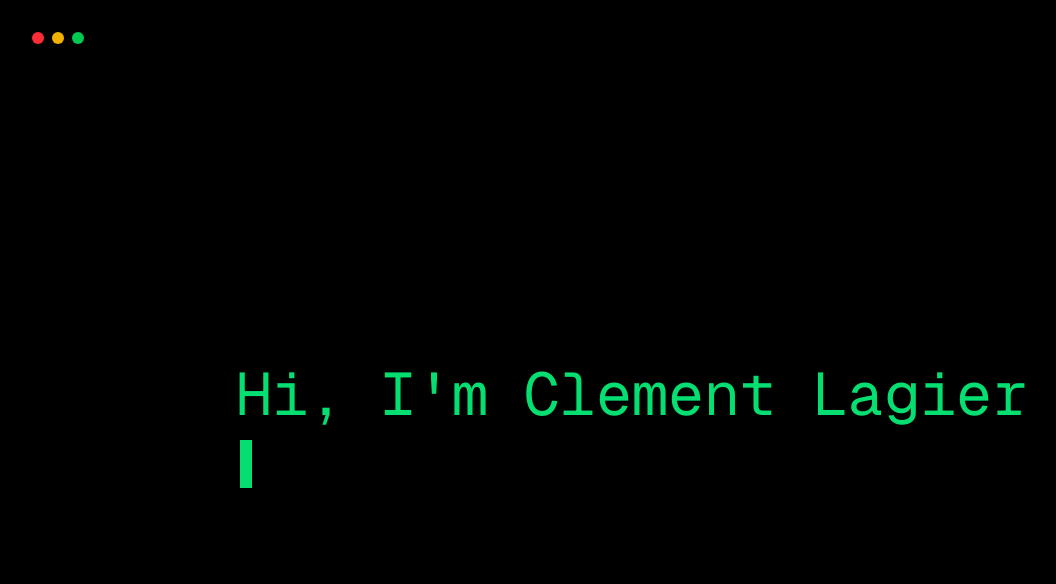
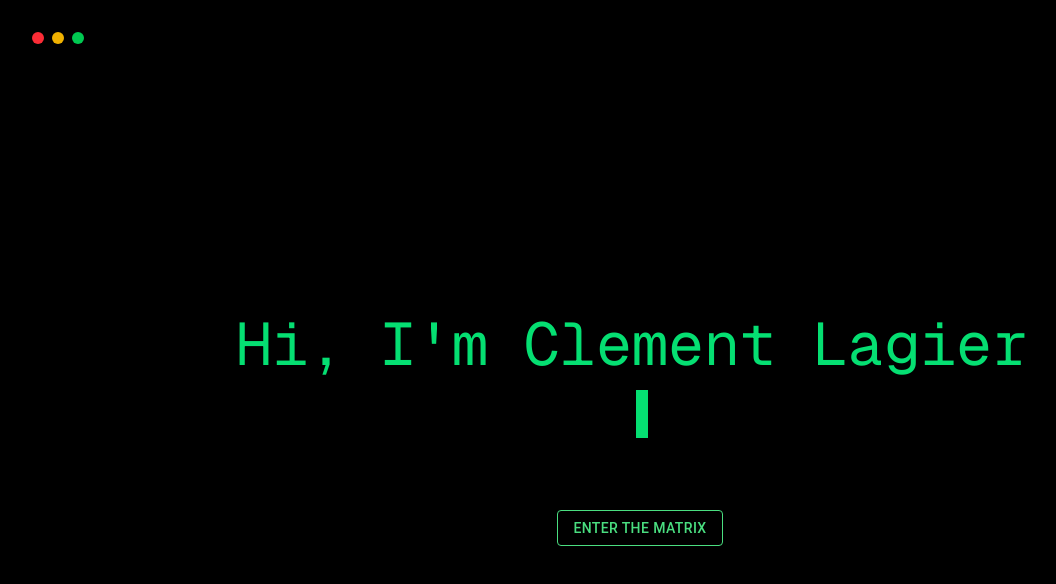
Before and after one commit to deadpanda-c/clementlagier.fr, a Next.js app: page / in a window 1280 px wide. Shown: the top 584 px of the page, without its empty margins (0-1056 px from the left). Built offline with nearby package versions, Linux system fonts and the light colour scheme.

Commit message:
[MOVE] Moved all the terminal affiliated components into a terminal folder

```diff
--- a/components/home-page.tsx
+++ b/components/home-page.tsx
@@ -1,15 +1,14 @@
 'use client';
 
-import TerminalHeader from '@/components/terminal-header';
-
-import TypingText from '@/components/typing-text';
+import TerminalHeader from '@/components/terminal/terminal-header';
+import TypingText from '@/components/terminal/typing-text';
+import CTAButton from '@/components/buttons/call-to-actions';
 
 
 const HomePage = () => {
   const lines = [
     { text: "Hi, I'm Clement Lagier", delay: 0, className: "text-4xl md:text-5xl lg:text-6xl" },
     { text: "I'm a software engineer", delay: 2000, className: "text-2xl md:text-3xl lg:text-4xl mt-4" },
-    // Add more lines here as needed
   ];
 
   return (
@@ -17,7 +16,14 @@ const HomePage = () => {
       <TerminalHeader isLoading={false} />
 
       <div className="flex-1 flex items-center justify-center">
-        <TypingText lines={lines} />
+        <div className="text-center">
+          <TypingText lines={lines} />
+          <div className="mt-16 flex flex-col items-center">
+            <CTAButton text="Enter the matrix" onClick={() => alert("Get started")}
+              className="bg-green-500 hover text-white font-bold py-2 px-4 rounded-full" />
+          </div>
+        </div>
+{/* Button to enter the website */}
       </div>
     </div>
   );
--- a/components/loading-page.tsx
+++ b/components/loading-page.tsx
@@ -1,7 +1,7 @@
 'use client';
 import { useEffect, useState } from 'react';
 
-import TerminalHeader from '@/components/terminal-header';
+import TerminalHeader from '@/components/terminal/terminal-header';
 import LoadingIndicator from '@/components/loading-indicator';
 
 interface Line {
--- a/components/typing-text.tsx
+++ b/components/terminal/typing-text.tsx
@@ -1,7 +1,7 @@
 'use-client';
 
 import { useEffect, useState } from 'react';
-import TypingLine from '@/components/typing-line';
+import TypingLine from '@/components/terminal/typing-line';
 
 interface TypingTextProps {
   lines: Array<{
```
Also changed, not shown: components/terminal/terminal-header.tsx (renamed from components/terminal-header.tsx), components/terminal/typing-line.tsx (renamed from components/typing-line.tsx).
